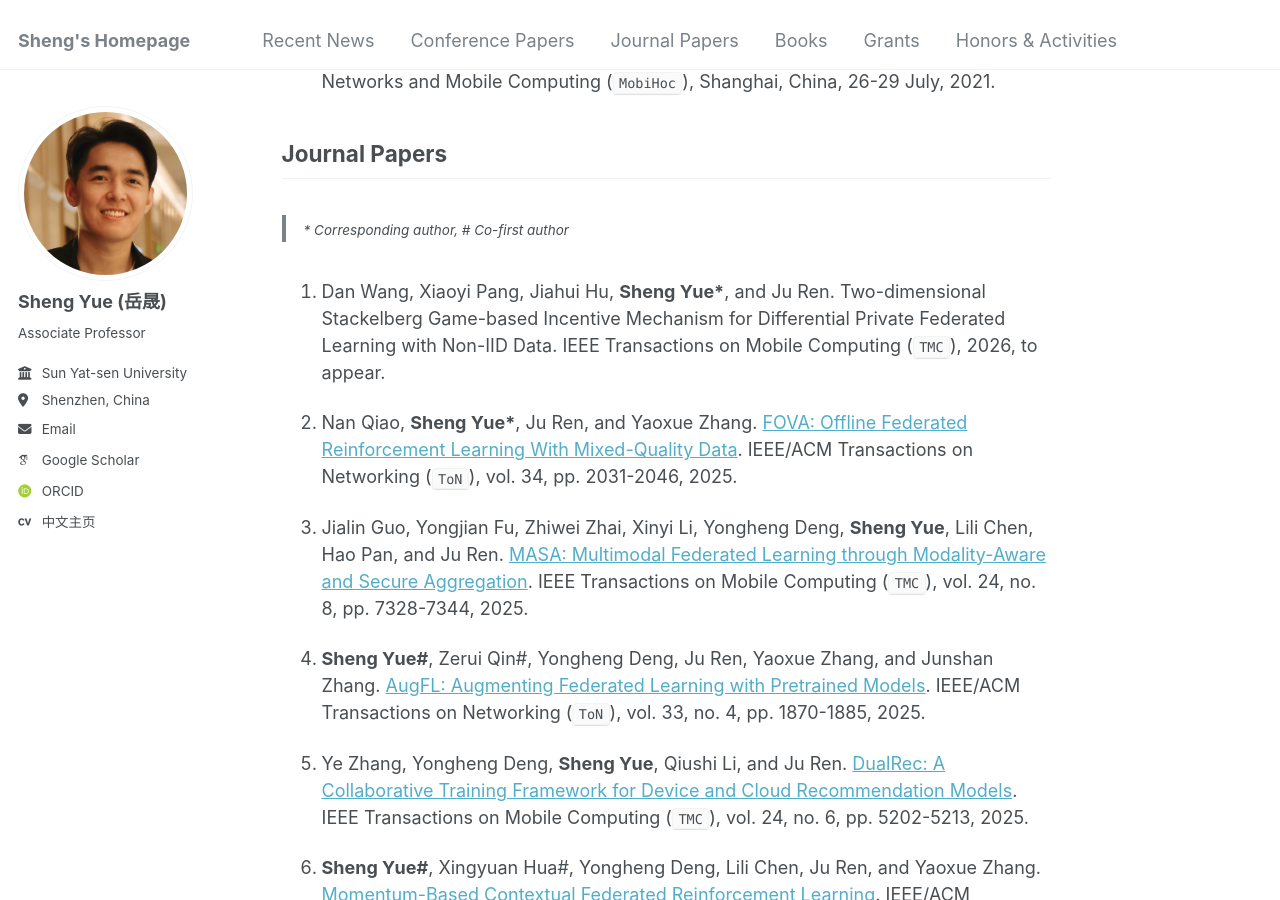
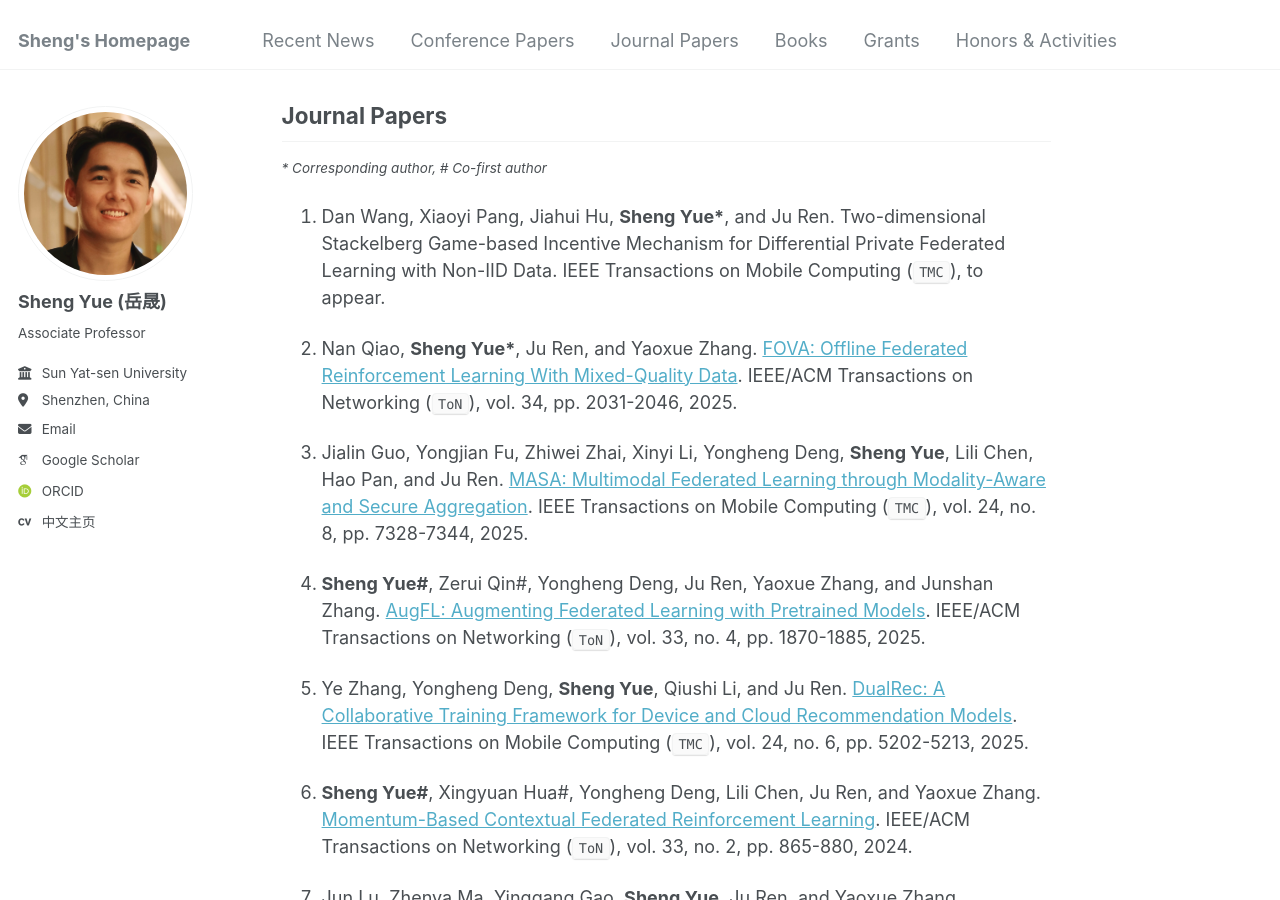
Before and after one commit to shaunyue/shaunyue.github.io, a Jekyll site: the page built from _pages/about.md, in a window 1280 px wide and 900 px high, scrolled down 2970 px. Built offline with Jekyll 4.4.1, drawn with Linux system fonts in a browser that asks for light colours; some web fonts are replaced.

Commit message:
Update workspace on March 11, 2026

```diff
--- a/_pages/about.md
+++ b/_pages/about.md
@@ -41,7 +41,7 @@ function toggleContent(id) {
 
 ## Conference Papers
 
-> <small>_* Corresponding author, # Co-first author_</small>
+<small>_* Corresponding author, # Co-first author_</small>
 
 1. Nan Qiao, **Sheng Yue\***, Shuning Wang, Yongheng Deng, and Ju Ren. [Less Is More: Clustered Cross-Covariance Control for Offline RL](https://openreview.net/forum?id=drOy5wi6Qq). International Conference on Learning Representations (`ICLR`), Rio de Janeiro, Brazil, 23-27 April, 2026.
 
@@ -77,10 +77,10 @@ function toggleContent(id) {
 
 ## Journal Papers
 
-> <small>_* Corresponding author, # Co-first author_</small>
+<small>_* Corresponding author, # Co-first author_</small>
 
 
-1. Dan Wang, Xiaoyi Pang, Jiahui Hu, **Sheng Yue\***, and Ju Ren. Two-dimensional Stackelberg Game-based Incentive Mechanism for Differential Private Federated Learning with Non-IID Data. IEEE Transactions on Mobile Computing (`TMC`), 2026, to appear.
+1. Dan Wang, Xiaoyi Pang, Jiahui Hu, **Sheng Yue\***, and Ju Ren. Two-dimensional Stackelberg Game-based Incentive Mechanism for Differential Private Federated Learning with Non-IID Data. IEEE Transactions on Mobile Computing (`TMC`), to appear.
 
 1. Nan Qiao, **Sheng Yue\***, Ju Ren, and Yaoxue Zhang. [FOVA: Offline Federated Reinforcement Learning With Mixed-Quality Data](https://ieeexplore.ieee.org/document/11273896). IEEE/ACM Transactions on Networking (`ToN`), vol. 34, pp. 2031-2046, 2025.
 
```
